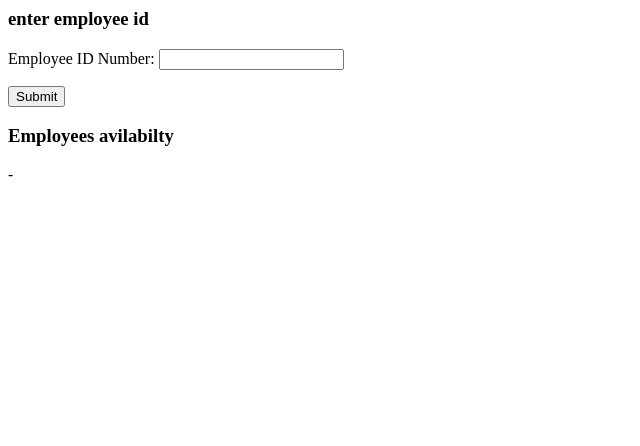
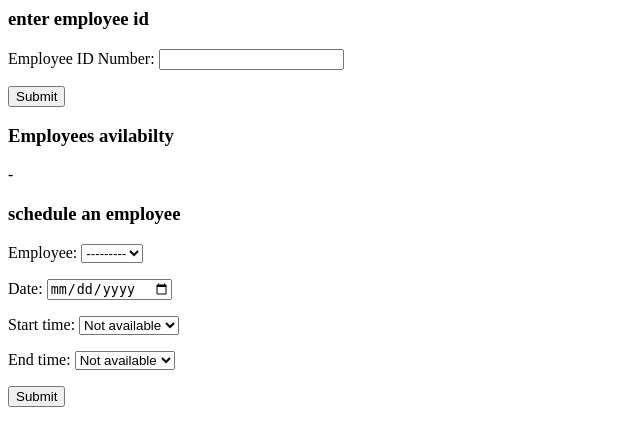
Before and after one commit to d0ugherty/senior-project-group, a Django app: page /schedule_employee in a window 1280 px wide. Shown: the top 446 px of the page, without its empty margins (0-640 px from the left). Run offline with Django 3.2, Linux system fonts and the light colour scheme; data that the repository does not hold is empty.

Commit message:
created a form for creating a shift.

```diff
--- a/walrus/walrus/forms.py
+++ b/walrus/walrus/forms.py
@@ -65,3 +65,9 @@ class employeeIdSearch(forms.Form):
 class updateTask(forms.Form):
     description = forms.CharField(max_length=250)
     image = forms.ImageField(label="image",required=False)
+
+class scheduleEmployee(forms.Form):
+    employee = forms.ModelChoiceField(queryset=Employee.objects.all())
+    date = forms.DateField(label="Date", widget=DateInput, required=False)
+    start_time = forms.ChoiceField(choices=TIME_CHOICES)
+    end_time = forms.ChoiceField(choices=TIME_CHOICES)
--- a/walrus/walrus/templates/schedule_employee.html
+++ b/walrus/walrus/templates/schedule_employee.html
@@ -8,3 +8,12 @@
 
 <h3>Employees avilabilty</h3>
     {{ avil.sunday_start }} - {{avil.sunday_end}}
+
+
+    <form method="POST">
+        <h3>schedule an employee</h3>
+
+        {% csrf_token %}
+    {{ schedule_form.as_p }}
+    <button> Submit </button>
+    </form>
--- a/walrus/walrus/views.py
+++ b/walrus/walrus/views.py
@@ -11,7 +11,7 @@ from calendar import month_name
 from calendar import HTMLCalendar
 
 from .models import Task
-from .forms import taskSearchForm, addTask, employeeIdSearch, updateTask, availabilityForm
+from .forms import *
 from .util import *
 
 from datetime import datetime,timezone
@@ -242,4 +242,5 @@ def schedule_employee(request):
         print(avil)
 
     search_form = employeeIdSearch()
-    return render(request, 'schedule_employee.html', {'search_form':search_form, 'avil':avil})
+    schedule_form = scheduleEmployee()
+    return render(request, 'schedule_employee.html', {'search_form':search_form, 'avil':avil, 'schedule_form':schedule_form})
```
Also changed, not shown: walrus/walrus/migrations/0001_initial.py.
